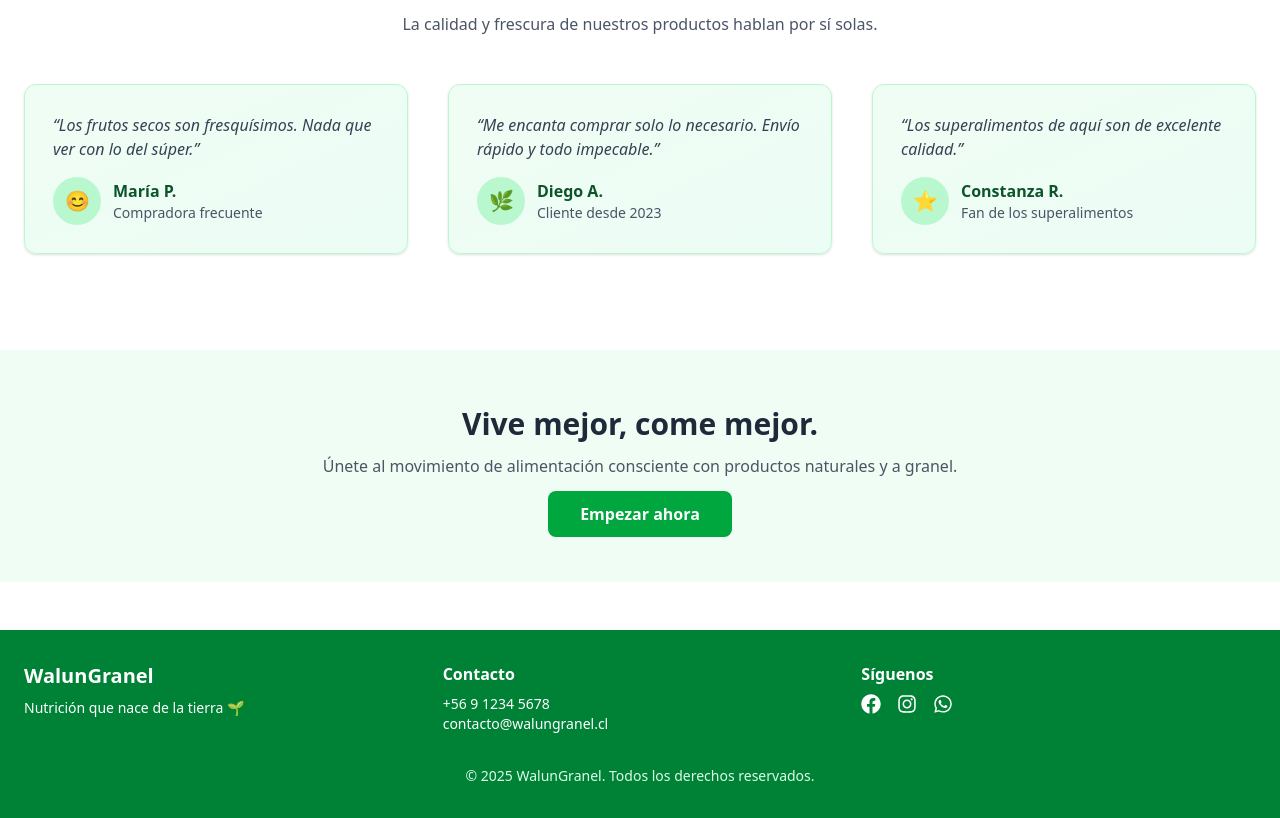
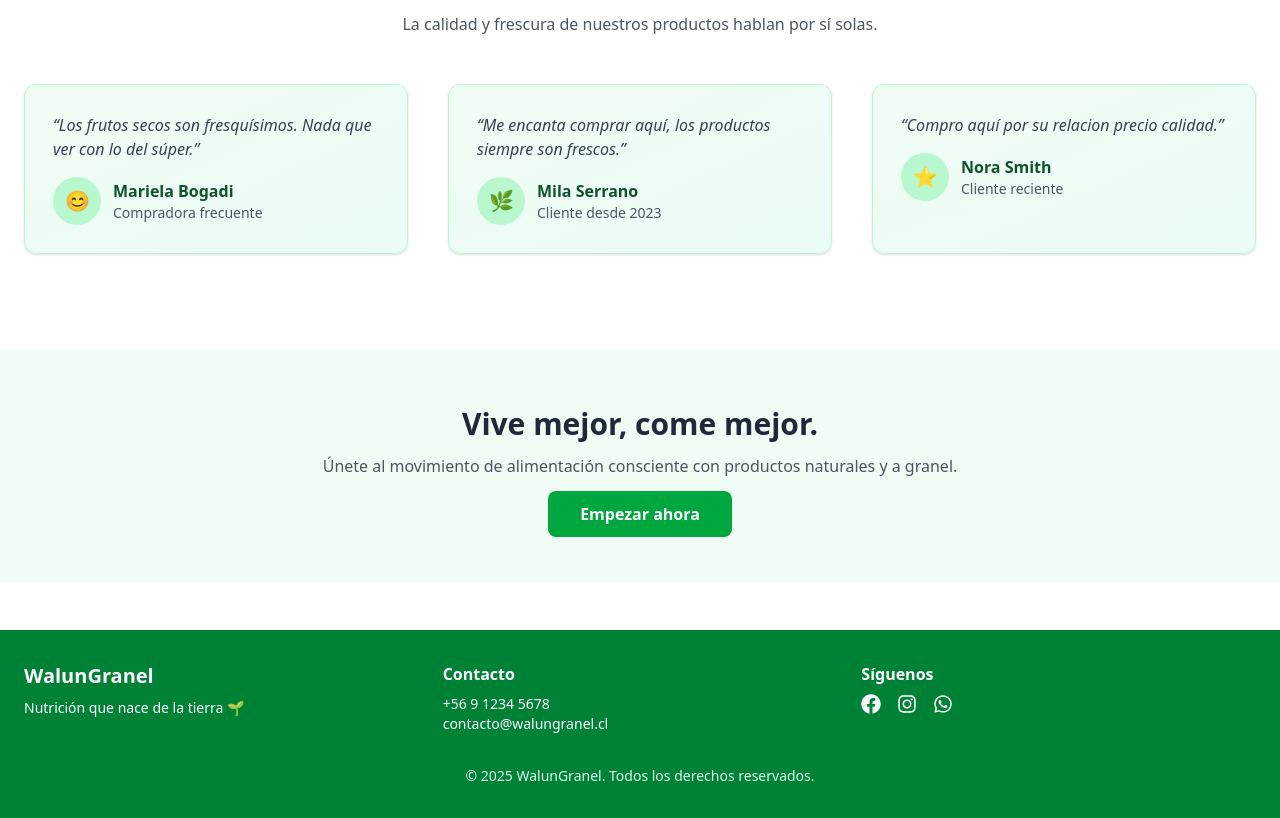
Before and after one commit to DiInfantas/WalunHub, a React (Vite) app in the folder Front/: page / in a window 1280 px wide. Shown: the part 2076-2894 px from the top of the page. Built offline with nearby package versions, Linux system fonts and the light colour scheme; no server answers.

Commit message:
arreglos testimonios Home

```diff
--- a/Front/src/pages/Home/home.tsx
+++ b/Front/src/pages/Home/home.tsx
@@ -242,7 +242,7 @@ export default function Home(): JSX.Element {
               <div className="flex items-center gap-3">
                 <div className="w-12 h-12 bg-green-200 rounded-full flex items-center justify-center text-xl">😊</div>
                 <div>
-                  <h4 className="font-semibold text-green-900">María P.</h4>
+                  <h4 className="font-semibold text-green-900">Mariela Bogadi</h4>
                   <p className="text-sm text-gray-600">Compradora frecuente</p>
                 </div>
               </div>
@@ -250,12 +250,12 @@ export default function Home(): JSX.Element {
 
             <div className="bg-gradient-to-br from-green-50 to-emerald-50 border border-green-200 rounded-xl p-7 shadow-sm hover:shadow-lg hover:-translate-y-1 transition-all duration-300 text-left">
               <p className="text-gray-700 italic mb-4">
-                “Me encanta comprar solo lo necesario. Envío rápido y todo impecable.”
+                “Me encanta comprar aquí, los productos siempre son frescos.”
               </p>
               <div className="flex items-center gap-3">
                 <div className="w-12 h-12 bg-green-200 rounded-full flex items-center justify-center text-xl">🌿</div>
                 <div>
-                  <h4 className="font-semibold text-green-900">Diego A.</h4>
+                  <h4 className="font-semibold text-green-900">Mila Serrano</h4>
                   <p className="text-sm text-gray-600">Cliente desde 2023</p>
                 </div>
               </div>
@@ -263,13 +263,13 @@ export default function Home(): JSX.Element {
 
             <div className="bg-gradient-to-br from-green-50 to-emerald-50 border border-green-200 rounded-xl p-7 shadow-sm hover:shadow-lg hover:-translate-y-1 transition-all duration-300 text-left">
               <p className="text-gray-700 italic mb-4">
-                “Los superalimentos de aquí son de excelente calidad.”
+                “Compro aquí por su relacion precio calidad.”
               </p>
               <div className="flex items-center gap-3">
                 <div className="w-12 h-12 bg-green-200 rounded-full flex items-center justify-center text-xl">⭐</div>
                 <div>
-                  <h4 className="font-semibold text-green-900">Constanza R.</h4>
-                  <p className="text-sm text-gray-600">Fan de los superalimentos</p>
+                  <h4 className="font-semibold text-green-900">Nora Smith</h4>
+                  <p className="text-sm text-gray-600">Cliente reciente</p>
                 </div>
               </div>
             </div>
```
